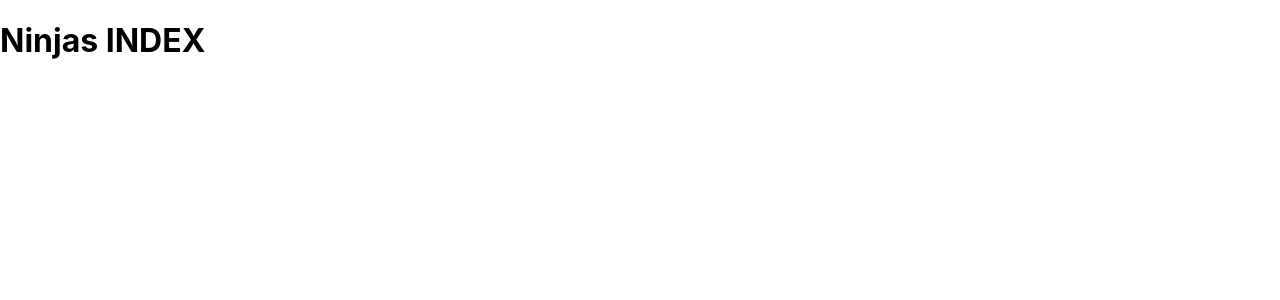
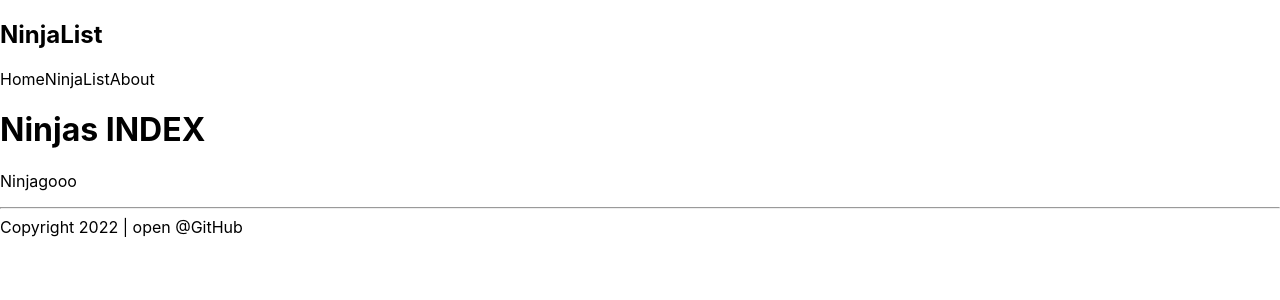
Before and after one commit to time85/nextjs-ninjalist, a Next.js app: page /ninjas in a window 1280 px wide. Shown: the top 300 px of the page. Built offline with nearby package versions, Linux system fonts and the light colour scheme.

Commit message:
create basic layout&a layout-component;

```diff
--- /dev/null
+++ b/components/Layout.js
@@ -0,0 +1,15 @@
+import React from 'react';
+import Navbar from "./Navbar";
+import Footer from "./Footer";
+
+function Layout({children}) {
+    return (
+        <div className="content">
+            <Navbar />
+            {children}
+            <Footer />
+        </div>
+    );
+}
+
+export default Layout;
--- a/components/Navbar.js
+++ b/components/Navbar.js
@@ -1,4 +1,4 @@
-import React from 'react';
+import Link from 'next/link';
 
 function Navbar(props) {
     return (
@@ -6,9 +6,9 @@
             <div className="logo">
                 <h1>NinjaList</h1>
             </div>
-            <a>Home</a>
-            <a>NinjaList</a>
-            <a>About</a>
+            <Link href="/"><a>Home</a></Link>
+            <Link href="/ninjas"><a>NinjaList</a></Link>
+            <Link href="/about"><a>About</a></Link>
         </nav>
     );
 }
--- a/pages/_app.js
+++ b/pages/_app.js
@@ -1,7 +1,12 @@
 import '../styles/globals.css'
+import Layout from "../components/Layout";
 
 function MyApp({ Component, pageProps }) {
-  return <Component {...pageProps} />
+  return (
+      <Layout>
+        <Component {...pageProps} />
+      </Layout>
+  )
 }
 
 export default MyApp
--- a/pages/ninjas/index.js
+++ b/pages/ninjas/index.js
@@ -1,8 +1,11 @@
 import React from 'react';
 
-const Index = (props) => (
+const Index = () => (
     <div>
         <h1>Ninjas INDEX</h1>
+        <p>
+            Ninjagooo
+        </p>
     </div>
 );
 
```
Also changed, not shown: pages/index.js (+7 -7 lines).
